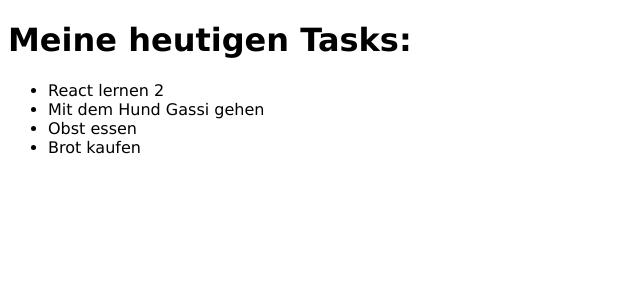
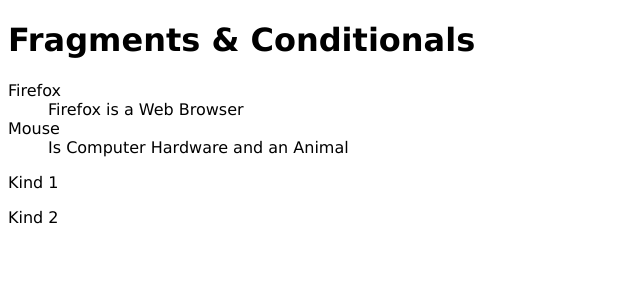
Before and after one commit to LinkedInLearning/react-esst-3161772, a React (Create React App) app: page / in a window 1280 px wide. Shown: the top 300 px of the page, without its empty margins (0-640 px from the left). Built offline with nearby package versions, Linux system fonts and the light colour scheme.

Commit message:
added code

```diff
--- a/src/components/App.jsx
+++ b/src/components/App.jsx
@@ -1,22 +1,41 @@
 import React from "react";
 
+export function OtherComponent(props) {
+  return props.children;
+}
+
 export function App() {
-  const tasks = [
-    { id: 123, taskText: "React lernen 2" },
-    { id: 456, taskText: "Mit dem Hund Gassi gehen" },
-    { id: 789, taskText: "Obst essen" },
-    { id: 1011, taskText: "Brot kaufen" },
+  const terms = [
+    {
+      term: "Firefox",
+      description: "Firefox is a Web Browser",
+    },
+    {
+      term: "Mouse",
+      description:
+        "Is Computer Hardware and an Animal",
+    },
   ];
 
   return (
-    <div>
-      <h1>Meine heutigen Tasks:</h1>
+    <>
+      <h1>Fragments &amp; Conditionals</h1>
 
-      <ul>
-        {tasks.map((taskObj) => (
-          <li key={taskObj.id}>{taskObj.taskText}</li>
-        ))}
-      </ul>
-    </div>
+      <dl>
+        {terms.map((termObj) => {
+          return (
+            <React.Fragment key={termObj.term}>
+              <dt>{termObj.term}</dt>
+              <dd>{termObj.description}</dd>
+            </React.Fragment>
+          );
+        })}
+      </dl>
+
+      <OtherComponent>
+        <p>Kind 1</p>
+        <p>Kind 2</p>
+      </OtherComponent>
+    </>
   );
 }
```
